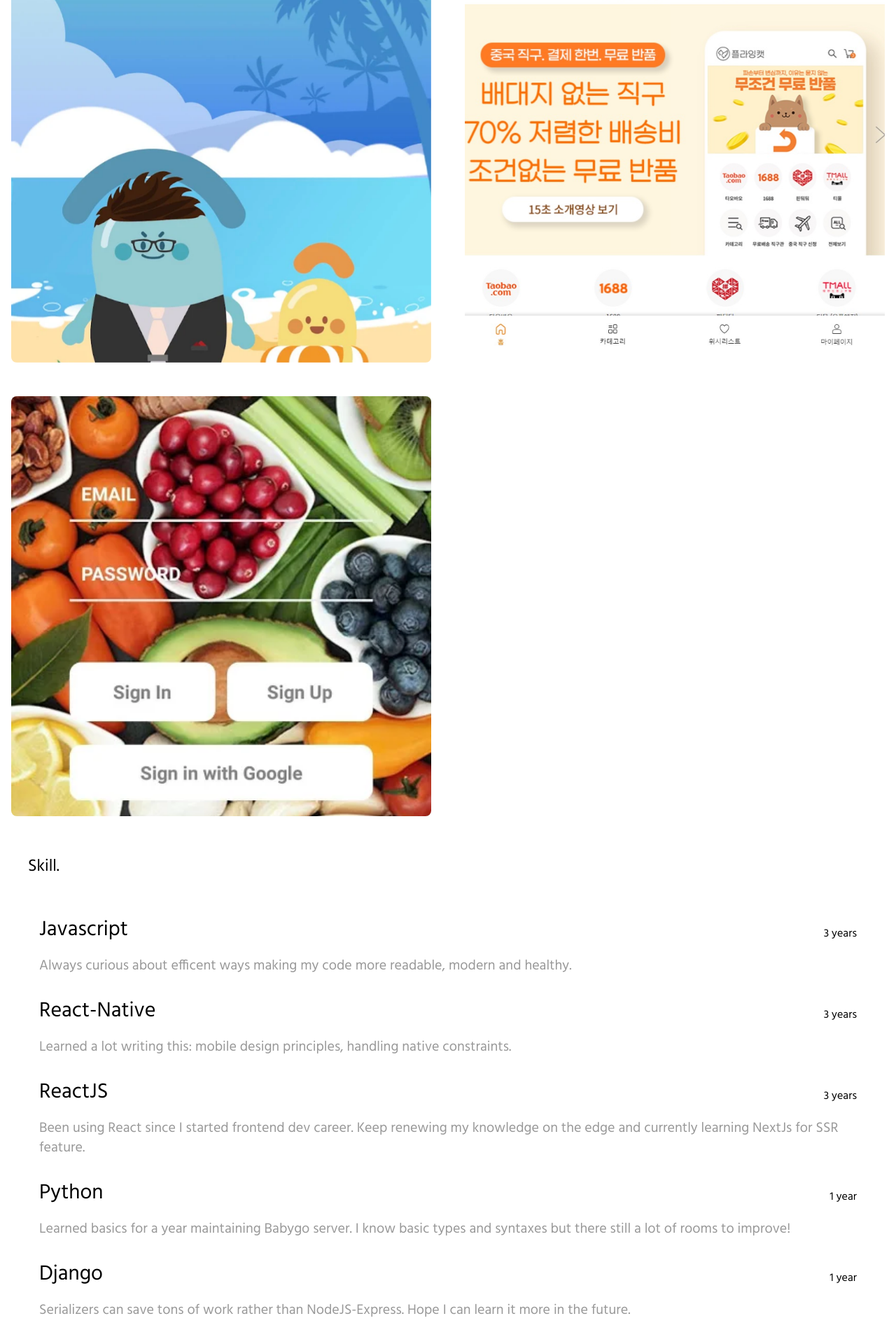
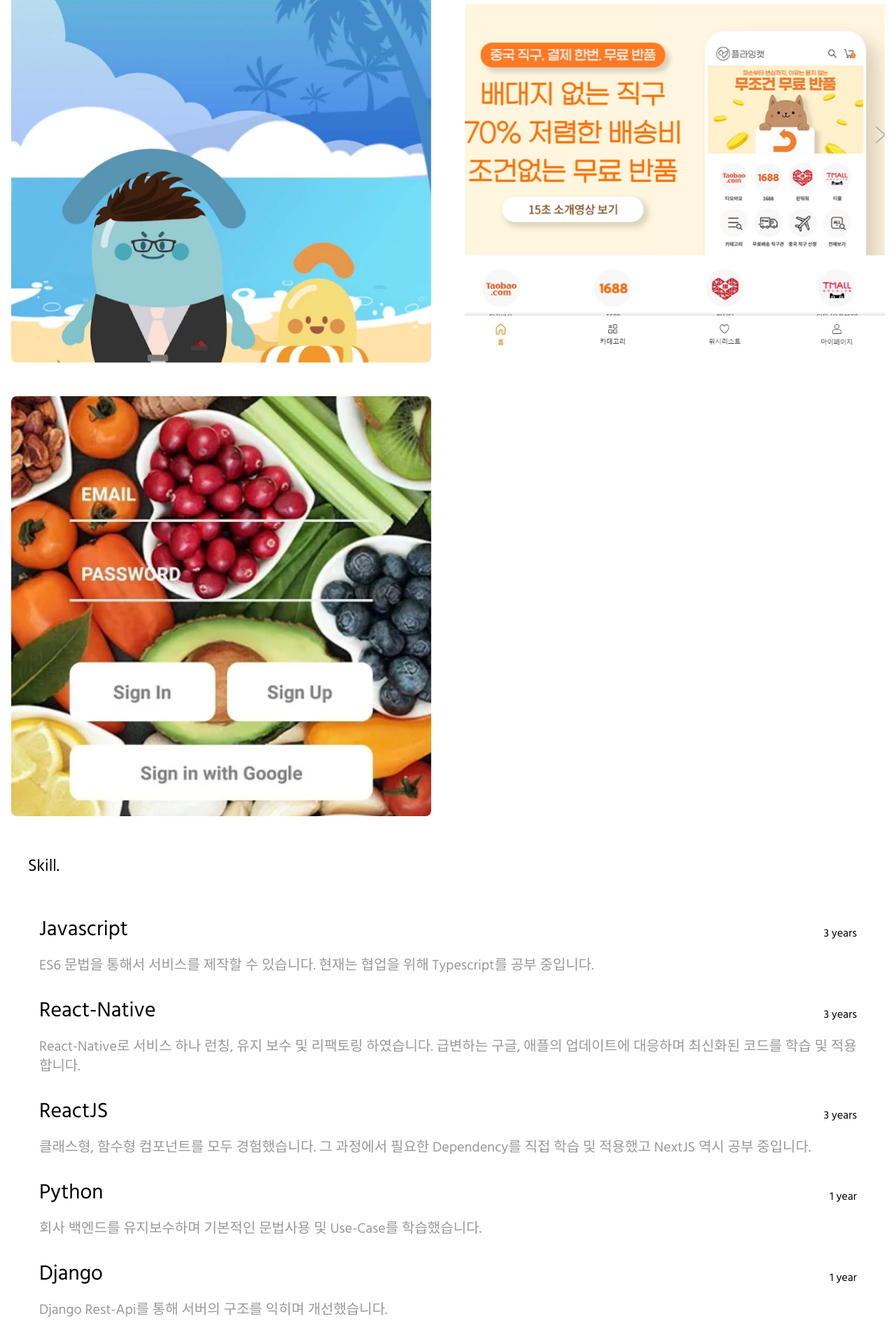
Before and after one commit to jihyeonjeong11/portfolionew, a Next.js app: page / in a window 1280 px wide. Shown: the part 786-2706 px from the top of the page at 70% size. Built offline with nearby package versions, Linux system fonts and the light colour scheme.

Commit message:
text fixes

```diff
--- a/data/portfolio.json
+++ b/data/portfolio.json
@@ -31,13 +31,13 @@
          "description":"Tech Lead",
          "imageKey":"babygo",
          "url":"https://babygo.kr",
-         "stack": "ReactJS, React-Native, Python-Django, AWS, Firebase Google Cloud",
-         "work1": "Supervised RN app - Caching, ES6 methods, Typescript..",
-         "work2": "Django improvement - Introducing API doc, hangling errors..",
-         "work3": "AWS Optimization - Cloudfront, function for caching..",
-         "work4": "AUtomated Data Pipeline - Firebase - Google Clouds Bigquery",
-         "work5": "Devops - RN Codepush, Sentry.io",
-         "work6": "E-commerce(Fullstack) - port from Naver Shopping"
+         "stack": "ReactJS, React-Native, Python-Django, AWS, Firebase, Google Cloud",
+         "work1": "기존 RN 작성된 앱의 전체적인 개선 담당: 디펜던시 version control, Front단 이미지 캐싱, Redux pattern, ES6 문법 적용 등",
+         "work2": "기존 Python-Django 작성된 서버의 개선 담당: DB 스키마 정리, API endpoints 에러케이스 추가 등",
+         "work3": "AWS 개선: 비용 절감 및 속도개선에 주력: Cloudfront, RDS replica, ELB 등 - 기존 월 10tb의 데이터 전송량을 2tb로 낮춤",
+         "work4": "자동화 유저 사용 데이터 수집 파이프라인 도입: Firebase - Google Clouds Bigquery",
+         "work5": "RN Codepush, Sentry.io 및 Devops 적용",
+         "work6": "차후 도입될 E-commerce 비즈니스 로직 작성(Naver Shopping 기반)"
       },
       {
          "id":"2",
@@ -46,11 +46,11 @@
          "imageKey":"flyingcat",
          "url":"not available",
          "stack": "ReactJS, React-Native, Python-Django, AWS",
-         "work1": "Supervised RN app - Caching, ES6 methods, Reactive styling..",
-         "work2": "State management - Introduced Redux, Redux-Persist..",
-         "work3": "E-commerce(Front) - port from Godomall",
-         "work4": "AUtomated Data Pipeline - Firebase - Appsflyer",
-         "work5": "Social Logins - Kakao, Naver, Google"
+         "work1": "프론트엔드 개발 리드, 개발 방향성 정립",
+         "work2": "react-native를 활용한 앱 제작(android, ios)",
+         "work3": "반응형 스타일링 체계 확립",
+         "work4": "유저 사용 데이터 파이프라인 적용 - Firebase - Appsflyer",
+         "work5": "소셜 로그인 기능 추가 및 유지보수 - Kakao, Naver, Google"
       },
        {
           "id":"3",
@@ -59,9 +59,9 @@
           "imageKey":"vegetas",
           "url":"not available",
           "stack": "ReactJS, React-Native, NodeJS-Express",
-          "work1": "NodeJs-Express backend logic",
-          "work2": "Built React-Native foundation",
-          "work3": "Intergrated Google map interactive features"
+          "work1": "NodeJs 백엔드 작성",
+          "work2": "구글 지도 및 interactive features(custom markers, search range) 작성",
+          "work3": "react-native android 빌드 체계 확립"
        }
 
 
@@ -72,32 +72,32 @@
           "id":"1",
           "title":"Javascript",
           "period": "3 years",
-          "description":"Always curious about efficent ways making my code more readable, modern and healthy.",
+          "description":"ES6 문법을 통해서 서비스를 제작할 수 있습니다. 현재는 협업을 위해 Typescript를 공부 중입니다.",
           "forFuture": "Check interview questions for filling  thos texts"
        },
        {
           "id":"2",
           "title":"React-Native",
           "period": "3 years",
-          "description":"Learned a lot writing this: mobile design principles, handling native constraints."
+          "description":"React-Native로 서비스 하나 런칭, 유지 보수 및 리팩토링 하였습니다. 급변하는 구글, 애플의 업데이트에 대응하며 최신화된 코드를 학습 및 적용합니다."
        },
        {
           "id":"3",
           "title":"ReactJS",
           "period": "3 years",
-          "description":"Been using React since I started frontend dev career. Keep renewing my knowledge on the edge and currently learning NextJs for SSR feature."
+          "description":"클래스형, 함수형 컴포넌트를 모두 경험했습니다. 그 과정에서 필요한 Dependency를 직접 학습 및 적용했고 NextJS 역시 공부 중입니다."
        },
        {
           "id":"4",
           "title":"Python",
           "period": "1 year",
-          "description":"Learned basics for a year maintaining Babygo server. I know basic types and syntaxes but there still a lot of rooms to improve!"
+          "description":"회사 백엔드를 유지보수하며 기본적인 문법사용 및 Use-Case를 학습했습니다."
        },
        {
           "id":"5",
           "title":"Django",
           "period": "1 year",
-          "description":"Serializers can save tons of work rather than NodeJS-Express. Hope I can learn it more in the future."
+          "description":"Django Rest-Api를 통해 서버의 구조를 익히며 개선했습니다."
 
        }
     ]
--- a/src/stories/SectionRenderer.tsx
+++ b/src/stories/SectionRenderer.tsx
@@ -10,10 +10,6 @@ interface SectionProps {
 
     children?: React.ReactNode;
     type: string;
-}
-
-interface RefProps {
-    ref: HTMLDivElement;
 }
 
 type RefType = HTMLDivElement | null;
@@ -38,7 +34,7 @@ interface WorkObjectProps {
     work4?: string;
     work5?: string;
     work6?: string;
-    [key: string]: WorkObjectProps[keyof WorkObjectProps];
+    [key: string]: string | undefined;
 
 
 }
@@ -58,10 +54,10 @@ const SectionRenderer = forwardRef<RefType, SectionProps>(({ type = 'work' }, re
             <div
                 style={{
                     position: "relative",
-                    opacity: !componentDidRender && isVisible ? 1 : 0.2,
+                    opacity: !componentDidRender || isVisible ? 1 : 0.2,
                     transition: "opacity 0.6s ease-in-out, bottom 0.6s ease-in-out",
                     transitionDelay: "0.1s",
-                    bottom: !componentDidRender && isVisible ? "0px" : "100px",
+                    bottom: !componentDidRender || isVisible ? "0px" : "100px",
                 }}
                 // style={{
                 //     position: "relative",
@@ -118,7 +114,7 @@ const SectionRenderer = forwardRef<RefType, SectionProps>(({ type = 'work' }, re
 })
 
 function values(project: WorkObjectProps) {
-    const filteredArr = Object.keys(project).filter((item) => item.includes('work')) as (keyof WorkObjectProps)[]
+    const filteredArr = Object.keys(project).filter((item) => item.includes('work'))
     return filteredArr.map((item, index) => (project[item]))
 }
 
--- a/src/stories/WorkCard.tsx
+++ b/src/stories/WorkCard.tsx
@@ -44,7 +44,7 @@ const WorkCard = ({ img = '', name = '', description = '', onClick = () => null,
                             </div>
                             <div className="mt-12 font-small">
                                 {workArr.map((item, index) => (
-                                    <div className="mt-1" key={index+'work'}>{item}</div>
+                                    <div className="mt-1" key={index+'work'}>- {item}</div>
                                 ))}
                             </div>
                         </div>
```
Also changed, not shown: src/stories/Footer.tsx (+1 -6 lines).
